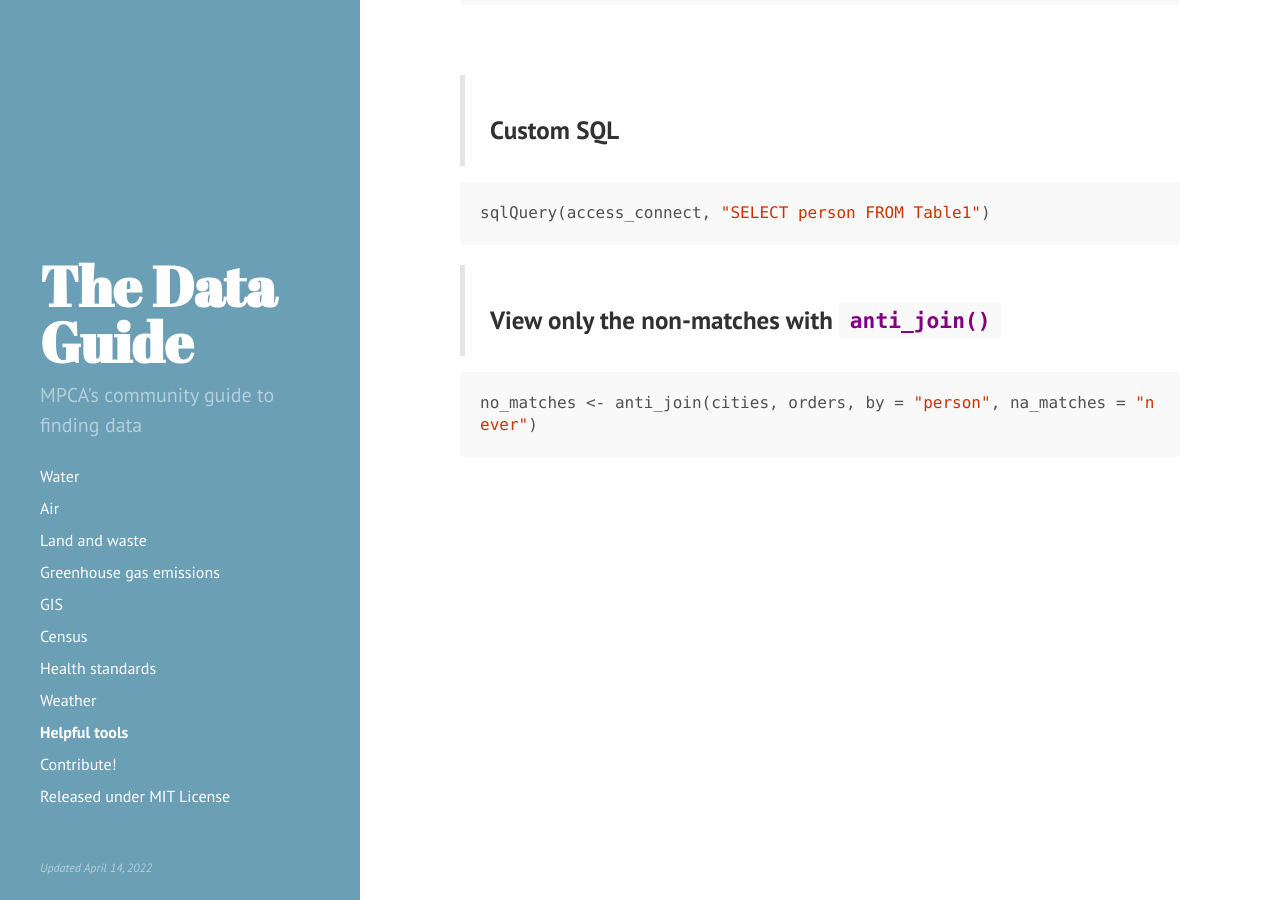
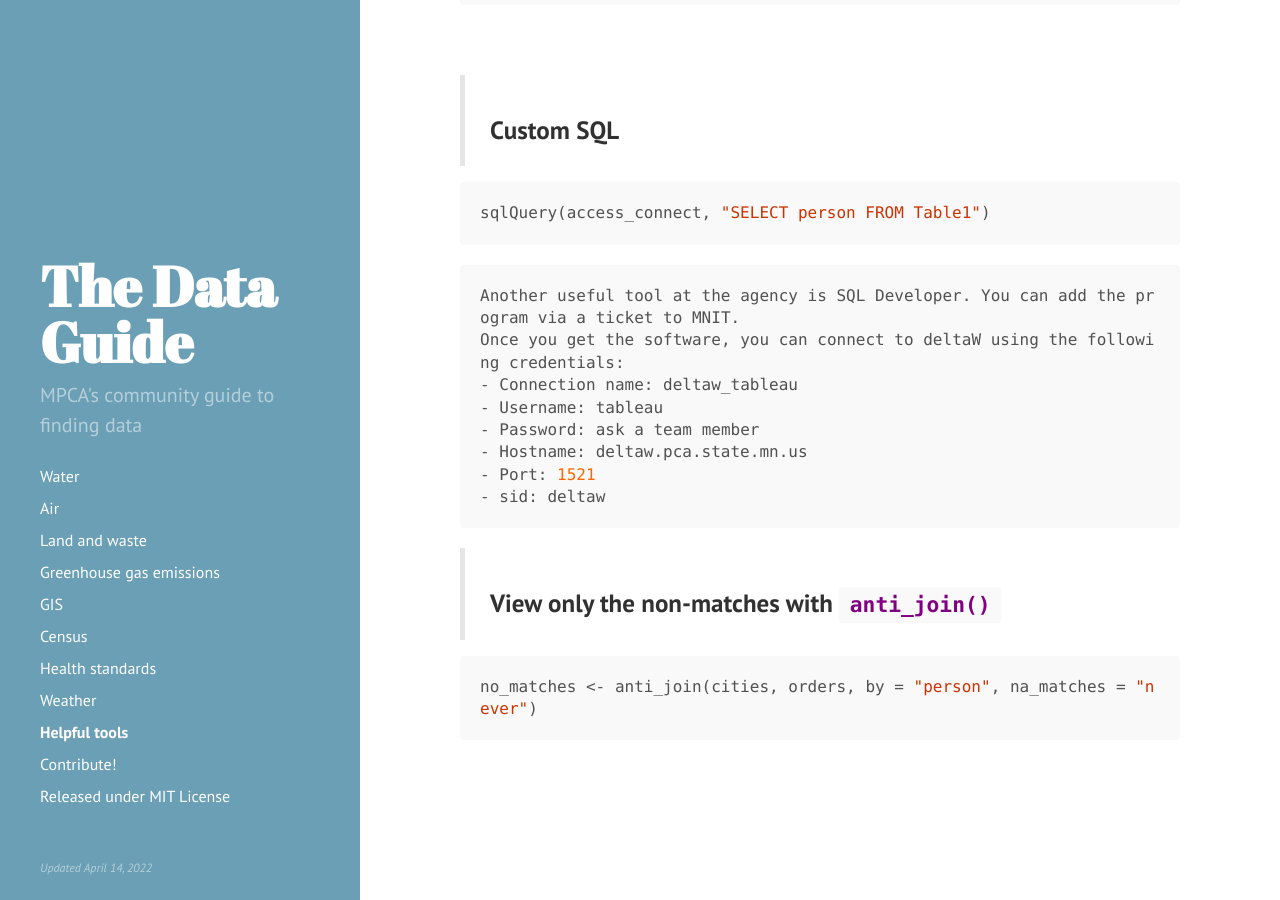
Before and after one commit to annemorris/Data-Guide-1, a Jekyll site: the page built from 98-helpful_tools.md, in a window 1280 px wide and 900 px high, scrolled down 4591 px. Built offline with Jekyll 4.4.1, drawn with Linux system fonts in a browser that asks for light colours.

Commit message:
Update 98-helpful_tools.md

````diff
--- a/98-helpful_tools.md
+++ b/98-helpful_tools.md
@@ -150,6 +150,16 @@ sqlSave(access_connect,
 ```r
 sqlQuery(access_connect, "SELECT person FROM Table1")
 ```
+```r
+Another useful tool at the agency is SQL Developer. You can add the program via a ticket to MNIT.
+Once you get the software, you can connect to deltaW using the following credentials:
+- Connection name: deltaw_tableau
+- Username: tableau
+- Password: ask a team member
+- Hostname: deltaw.pca.state.mn.us
+- Port: 1521
+- sid: deltaw
+```
 
 > ### View only the non-matches with `anti_join()`
 
````
